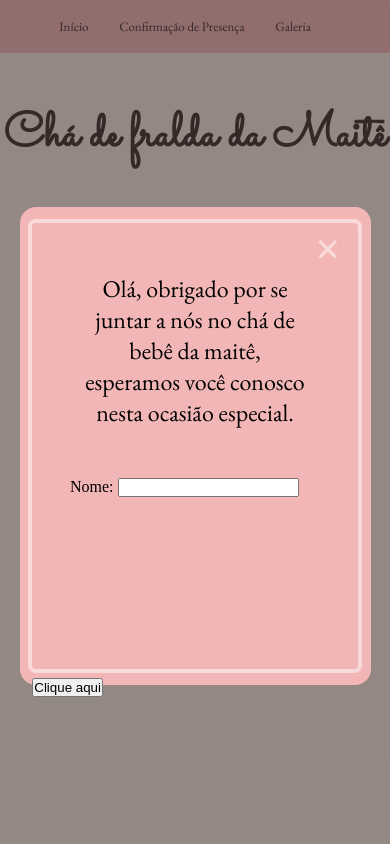
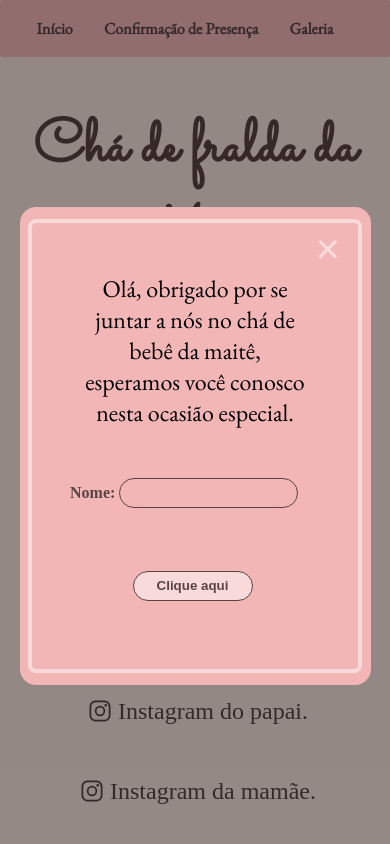
Before and after one commit to Tulipiz/Lista-de-convidados, a plain HTML site: page index.html in a window 390 px wide. Both pictures are taken after a click on the link "Confirmação de Presença". Shown: the top 844 px of the page. Drawn offline with nearby package versions, Linux system fonts and the light colour scheme; some packages are replaced by stand-ins of ours.

Commit message:
correcting mobile layout

```diff
--- a/index.html
+++ b/index.html
@@ -44,11 +44,11 @@
             <span class="close">&times;</span>
             <p>Olá, obrigado por se juntar a nós no chá de bebê da maitê, esperamos você conosco nesta ocasião especial.</p>
             <form  id="forms">
-              <Label for="f-name">Nome:</Label>
-              <input type="text" id="name" name="name" required><br>
+              <Label for="f-name" class="lb-name">Nome:</Label>
+              <input type="text" id="name" class="inpt-name" name="name" required><br>
+              <button id="my-btn" class="btn">Clique aqui</button>
+            </form>
 
-            </form>
-            <button id="my-btn">Clique aqui</button>
           </div>
         </div>
 
@@ -76,11 +76,11 @@
         </div>
         <div class="countdown-el seconds-c">
             <p class="text" id="seconds">0</p>
-            <span>segundos</span>
+            <span>segs</span>
         </div>
     </div>
 
-    <div id="map"></div>
+    <!-- <div id="map"></div> -->
 
     <div id="teste"></div>
 
--- a/style.css
+++ b/style.css
@@ -239,7 +239,8 @@ footer {
     background-color: var(--background-header);
     color: var(--text-color);
     border-radius: 2px;
-    font-size: small;
+    font-size: medium;
+    font-weight: bold;
     font-family: "EB Garamond", serif;
   }
   /*Responsividade do titulo*/
@@ -247,7 +248,7 @@ footer {
     padding-top: 48px;
     text-align: center;
     font-family: "Sacramento", cursive;
-    font-size: x-large;
+    font-size: 30px;
     color: var(--text-color);
   }
    /*Responsividade do sub-titulo*/
@@ -255,7 +256,8 @@ footer {
     padding: 48px;
     text-align: center;
     font-family: "EB Garamond", serif;
-    font-size: large;
+    font-size: x-large;
+    font-weight: bold;
     color: var(--text-color);
   }
   /**/
@@ -302,4 +304,34 @@ footer {
     justify-content: center;
     align-items: center;
   }
+  .lb-name{
+    color: var(--text-color);
+    font-weight: bold;
+
+  }
+  .inpt-name{
+    border-style: none;
+    border-radius: 9999px;
+    height: 30px;
+    background-color: var(--background-header);
+    border: 1px solid var(--text-color);
+  }
+
+  .btn{
+    color: var(--text-color);
+    font-weight: bold;
+    inline-size: 120px;
+    height: 30px;
+    margin:25% 25%;
+    border-radius: 9999px;
+    border-style: none;
+    border: 1px solid var(--text-color);
+    background-color: var(--header-hover);
+
+  }
+
+
+
+
+
 }
```
